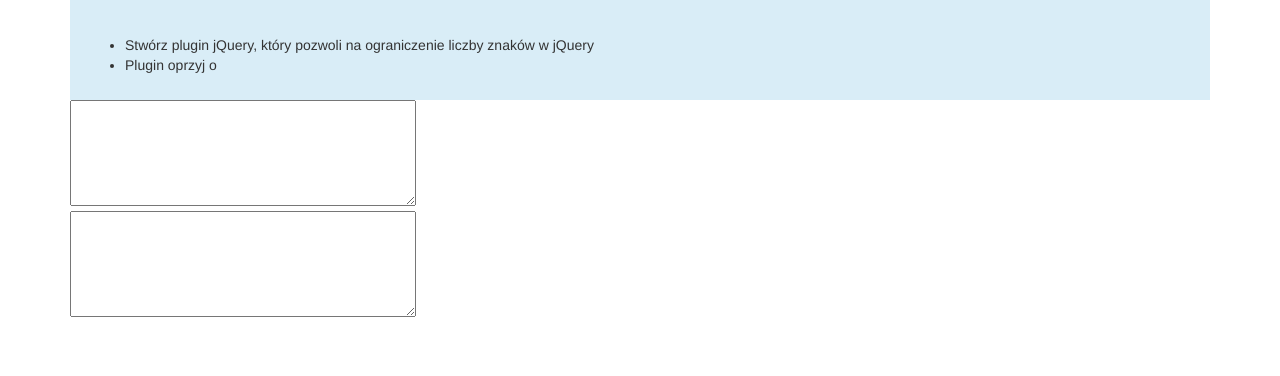
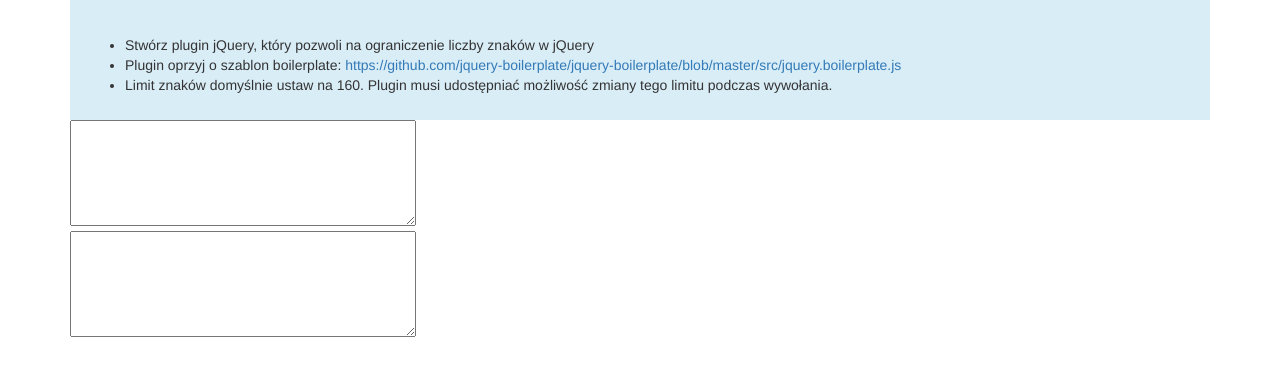
Before and after one commit to nitkapawel/jQuery-fundamentals, a plain HTML site: page todo_5.3.html in a window 1280 px wide. Drawn offline with nearby package versions, Linux system fonts and the light colour scheme.

Commit message:
pluginy - to do

```diff
--- a/todo_5.3.html
+++ b/todo_5.3.html
@@ -17,7 +17,8 @@
         <br>
         <ul>
             <li>Stwórz plugin jQuery, który pozwoli na ograniczenie liczby znaków w jQuery</li>
-            <li>Plugin oprzyj o </li>
+            <li>Plugin oprzyj o szablon boilerplate: <a href="https://github.com/jquery-boilerplate/jquery-boilerplate/blob/master/src/jquery.boilerplate.js">https://github.com/jquery-boilerplate/jquery-boilerplate/blob/master/src/jquery.boilerplate.js</a></li>
+            <li>Limit znaków domyślnie ustaw na 160. Plugin musi udostępniać możliwość zmiany tego limitu podczas wywołania.</li>
         </ul>
     </div>
 
```
